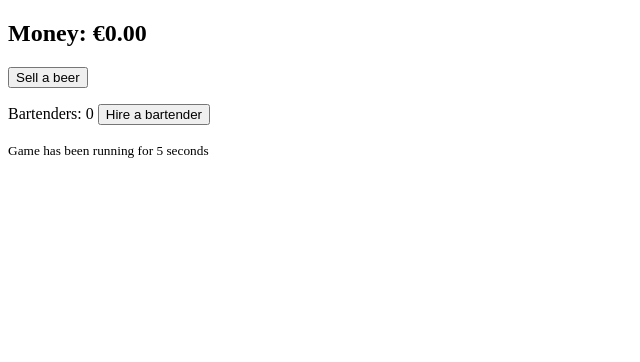
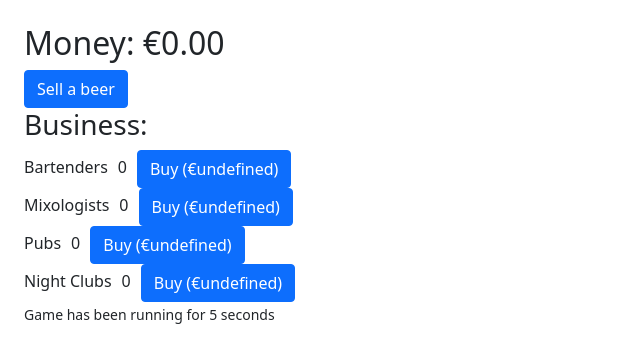
Before and after one commit to nycofox/beerclicker, a plain HTML site: page index.html in a window 1280 px wide. Shown: the whole page, without its empty margins (0-640 px from the left). Drawn offline with Linux system fonts and the light colour scheme.

Commit message:
Arrays and CSS and javascript, oh my

```diff
--- /dev/null
+++ b/css/game.css
@@ -0,0 +1,12 @@
+html {
+    font-family:verdana;
+}
+
+div span {
+    margin-left:10px;
+    margin-right:10px;
+}
+
+input {
+    margin-left:10px;
+}
--- a/index.html
+++ b/index.html
@@ -3,20 +3,24 @@
 <head>
     <meta charset="UTF-8">
     <title>Beer Clicker</title>
-    <link href="css/bootstrap.min.css">
+    <link rel="stylesheet" href="css/bootstrap.min.css" type="text/css">
+    <link rel="stylesheet" href="css/game.css" type="text/css">
 </head>
 <body>
 
-<main>
+<main class="m-4">
 
     <h2>Money: €<span id="cashText">0</span></h2>
 
-    <button onclick="buyBeer()">Sell a beer</button>
+    <button class="btn btn-primary" onclick="buyBeer()">Sell a beer</button>
 
-    <p>
-        Bartenders: <span id="numberBartendersText">0</span>
-        <button onclick="hireBartender()">Hire a bartender</button>
-    </p>
+<!--    <p>-->
+<!--        Bartenders: <span id="numberBartendersText">0</span>-->
+<!--        <button onclick="hireBartender()">Hire a bartender</button>-->
+<!--    </p>-->
+
+    <h3>Business:</h3>
+    <div id="mainGame"></div>
 
     <p><small>Game has been running for <span id="gameAgeText">0</span> seconds</small></p>
 
--- a/js/clicker.js
+++ b/js/clicker.js
@@ -1,16 +1,28 @@
 let cash=0;
-let beerprice = 1; // Base income per beer
+let beerPrice = 2; // Base income per beer
 let gameAge = 0; // Age of game, in seconds
 let interval = 15; // Updates per second
 let numberBartenders=0;
-// const business = ["Bartender", "Mixologist", "Pub", "Night Club"];
+
+// Businesses [name, base cost, beers per second]
+const business = [
+    ["Bartenders", 10, 1],
+    ["Mixologists", 4000, 2],
+    ["Pubs", 10000, 10],
+    ["Night Clubs", 100000, 30]
+];
+
+let businessAmount = [];
 
 function update() {
-    cashText.innerHTML = cash.toFixed(2);
-    numberBartendersText.innerHTML = numberBartenders;
+    cashText.innerHTML = cash.toFixed(2).toLocaleString();
+    // numberBartendersText.innerHTML = numberBartenders;
 
-    cash += (numberBartenders * beerprice) / interval;
+    // cash += (numberBartenders * beerprice) / interval;
 
+    for(i = 0; i < business.length; i++) {
+        // cash += (businessAmount[i] * business[i][3] * beerPrice) / interval;
+    }
 
 }
 
@@ -20,18 +32,60 @@ function statusUpdate() {
     gameAgeText.innerHTML = gameAge;
 }
 
-function buyBeer()
-{
-    cash += beerprice;
+function buyBeer()  {
+    cash += beerPrice;
 }
 
-function hireBartender()
-{
-    if(cash >= 10) {
-        numberBartenders += 1;
-        cash -= 10;
+// function hireBartender() {
+//     if(cash >= 10) {
+//         numberBartenders += 1;
+//         cash -= 10;
+//     }
+// }
+
+function setBusiness() {
+    for(i = 0 ; i < business.length; i++) {
+        businessAmount.push(0);
+
+        let div = document.createElement('div');
+        div.id = business[i][0];
+        div.innerHTML = business[i][0];
+
+        let amount = document.createElement('span');
+        amount.id = "amount" + i;
+        amount.innerHTML = "0";
+
+        let button = document.createElement('button');
+        button.type = "button";
+        button.className = "btn btn-primary"
+        button.id = i;
+        button.value = 'Buy'
+        button.innerHTML = 'Buy (€' + businessCost[business[i][0]] + ')'
+        // button.onclick = buyBusiness;
+
+        div.appendChild(amount);
+        div.appendChild(button);
+        mainGame.appendChild(div);
     }
 }
 
+function buyBusiness() {
+    console.log("BUY " + this.id)
+
+    if (cash >= businessCost(this.id)) {
+
+    }
+}
+
+function businessCost(id) {
+    return businessAmount[id] * business[id][1] * 1.15;
+}
+
+//
+setBusiness();
+// for(i = 0 ; i < business.length; i++) {
+//     document.getElementById(i).onclick();
+// }
+
 setInterval(update, 1000/interval);
 setInterval(statusUpdate, 1000);
```
